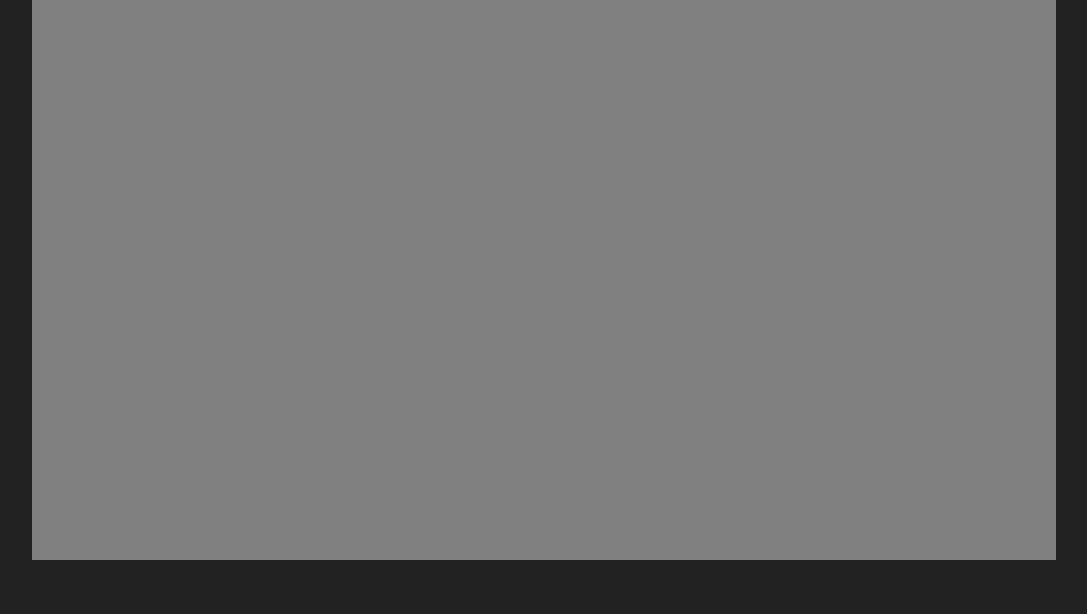
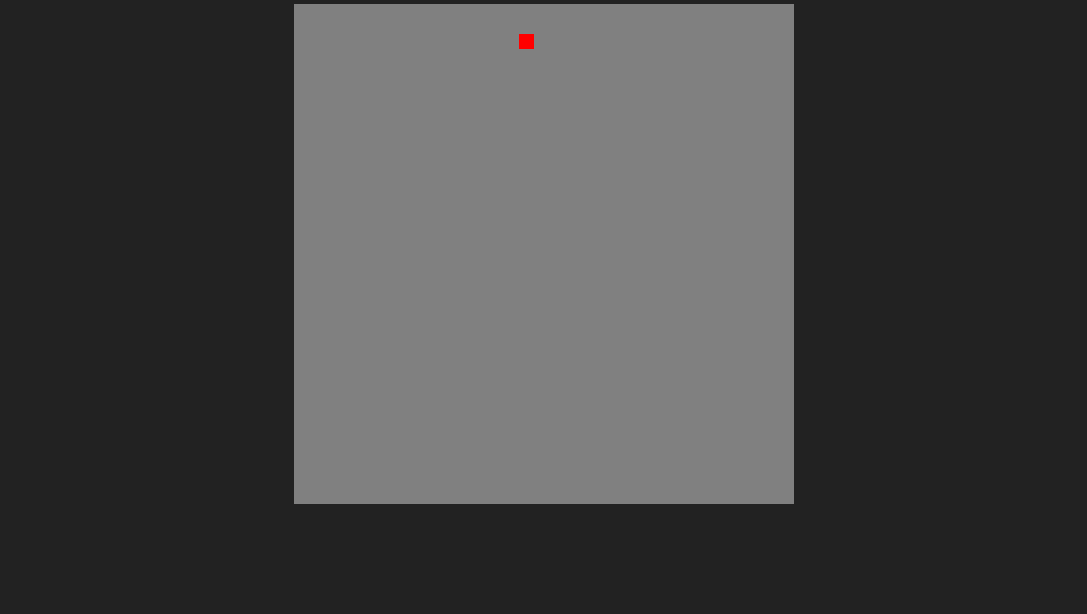
Before and after one commit to xandfcosta/snakeJs, a plain HTML site: page index.html in a window 1280 px wide. Shown: the part 186-800 px from the top of the page, without its empty margins (96-1183 px from the left). Drawn offline with nearby package versions, Linux system fonts and the light colour scheme.

Commit message:
feat add apple generation and loop

```diff
--- a/script.js
+++ b/script.js
@@ -1,6 +1,35 @@
-$("#board").width($("body").innerWidth() * 0.8);
-$("#board").height($("body").innerHeight() * 0.8);
+$(document).ready(() => {
+    boardSize = 500;
+    blockSize = $("#board").width() / 20;
+    canvasContext = $("#board")[0].getContext("2d");
 
-canvas_context = $("#board")[0].getContext("2d");
-canvas_context.fillStyle = "gray";
-canvas_context.fillRect(0, 0, $("#board").innerWidth(), $("#board").innerHeight());
+    $("#board").attr("width", "500px");
+    $("#board").attr("height", "500px");
+    paintHoleBoard();
+
+    setInterval(() => {
+        paintHoleBoard();
+
+        appleX = randomIntFromInterval(0, 19);
+        appleY = randomIntFromInterval(0, 19);
+
+        createApple(appleX, appleY);
+    }, 1000);
+})
+
+function paintHoleBoard(){
+    canvasContext.fillStyle = "gray";
+    canvasContext.fillRect(0, 0, $("#board").width(), $("#board").height());
+}
+
+function createApple(posX, posY){
+    realX = posX * blockSize;
+    realY = posY * blockSize;
+
+    canvasContext.fillStyle = "#ff0000";
+    canvasContext.fillRect(realX, realY, blockSize, blockSize);
+}
+
+function randomIntFromInterval(min, max){ // min and max included
+    return Math.floor(Math.random() * (max - min + 1) + min)
+}
--- a/style.css
+++ b/style.css
@@ -7,12 +7,15 @@
 
 body {
     height: 100vh;
-    background-color: #222222;
     display: flex;
     flex-direction: column;
     justify-content: center;
     align-items: center;
-    gap: 12px;
+    background-color: #222222;
     color: #f0f0f0;
     font-family: 'Gill Sans', 'Gill Sans MT', Calibri, 'Trebuchet MS', sans-serif;
 }
+
+h1 {
+    padding: 20px;
+}
```
